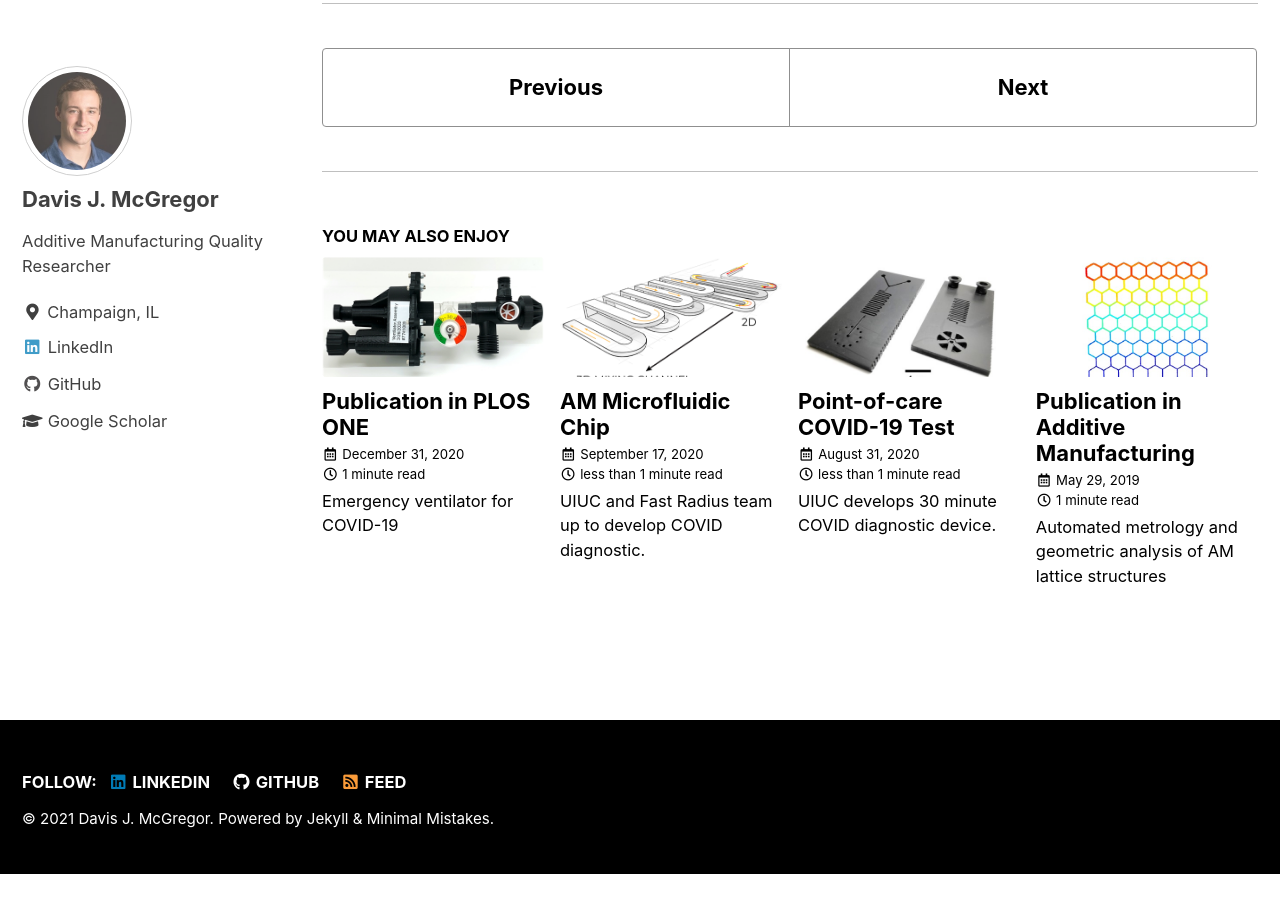
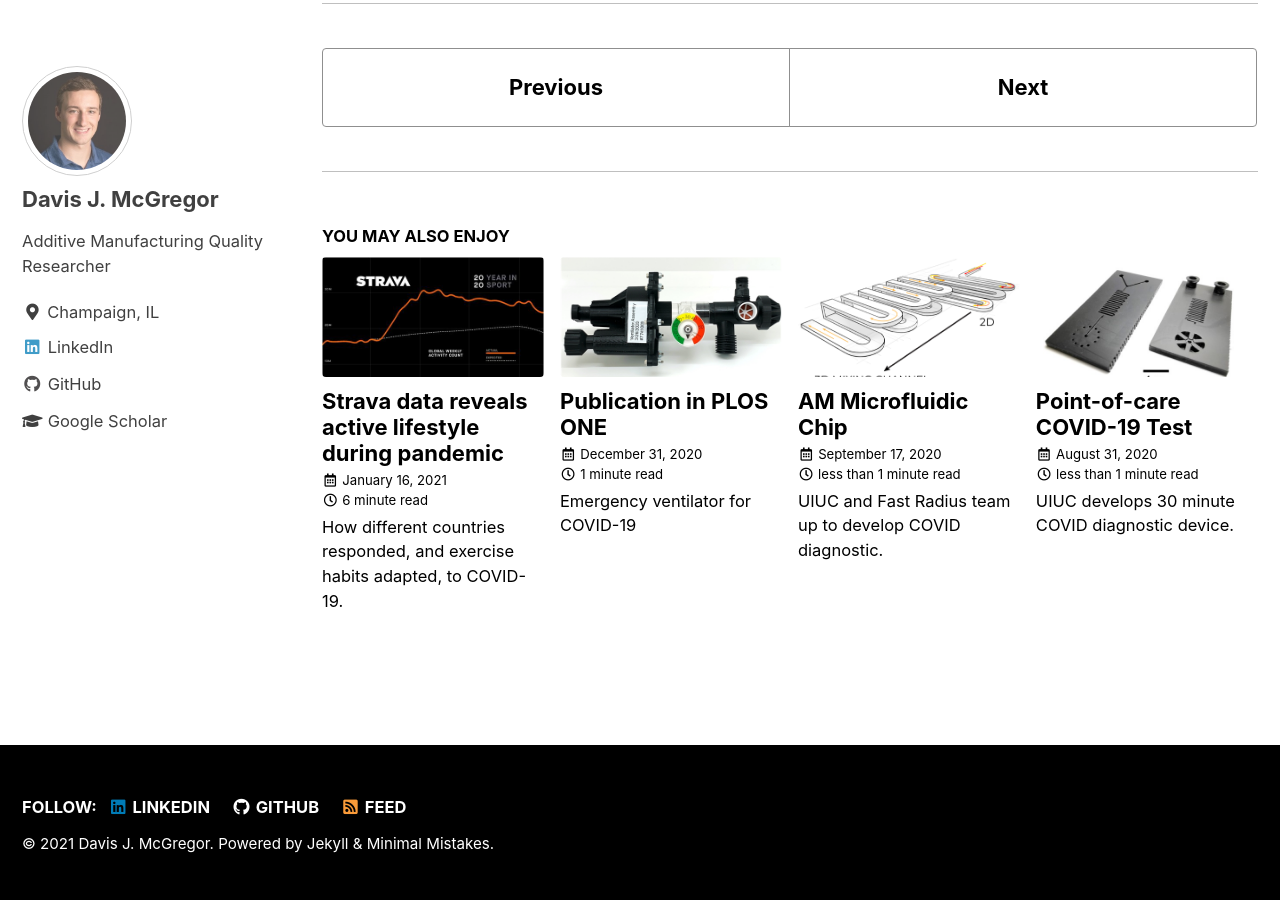
Before and after one commit to djmcgregor/djmcgregor.github.io, a Jekyll site: the page built from _posts/2020-09-24-aequs-rapidvent-production.md, in a window 1280 px wide and 900 px high, scrolled down 1899 px. Built offline with Jekyll 4.4.1, drawn with Linux system fonts in a browser that asks for light colours; cached includes are drawn as plain includes; before the commit the page ends 2774 px from its top, so only the background shows below that.

Commit message:
publish strava year in sport 2020

```diff
--- a/_posts/2020-09-24-aequs-rapidvent-production.md
+++ b/_posts/2020-09-24-aequs-rapidvent-production.md
@@ -10,8 +10,7 @@ excerpt: UIUC RapidVent will be saving lives in India.
 ---
 
 <figure>
-    <a href="/assets/images/posts/2020-09-24-AQOventbanner.png">
-    <img src="/assets/images/posts/2020-09-24-AQOventbanner.png"></a>
+    <img src="/assets/images/posts/2020-09-24-AQOventbanner.png">
     <figcaption>AQovent by Aequs, based on the UIUC RapidVent design.</figcaption>
 </figure>
 
--- /dev/null
+++ b/_posts/2021-01-16-strava-report-pandemic-edition.md
@@ -0,0 +1,103 @@
+---
+title: "Strava data reveals active lifestyle during pandemic"
+tags:
+    - Athletics
+    - COVID-19
+header:
+    teaser: /assets/images/posts/2021-01-16-strava_report_shows_active_lifestyle_during_pandemic500x300.jpg
+    og_image: /assets/images/posts/2021-01-16-strava_report_shows_active_lifestyle_during_pandemic500x300.jpg
+excerpt: How different countries responded, and exercise habits adapted, to COVID-19.
+---
+<figure>
+    <img src="/assets/images/posts/2021-01-16-strava_report_shows_active_lifestyle_during_pandemic.jpg">
+</figure>
+
+### Strava Report (COVID edition)
+The 2020 Strava Year in Sport data report is in, and it provides some interesting insights into how the endurance community across the world has responded to the COVID-19 pandemic. For those not familiar, Strava is an online platform for tracking exercise activities and has a few social network features. It is currently the leading social platform for athletes, and largest sports community in the world with over 73 million athletes. Individuals can record or upload their own activities, track their exercise progress over time, and share, view, and comment on other athletes’ activities. The platform is most popular with cycling, running, and triathlon communities, but many different types of activities can be recorded, including walking, hiking, skiing, yoga, and weightlifting. The 2020 report represents some (not everyone logs every activity on Strava) of the exercise activity levels of the 73+ million users, and how their exercise routines have changed from previous years.
+{: style="text-align: justify;"}
+
+### Active lifestyle during pandemic
+As daily routines were disrupted, many turned to exercise during the pandemic. There was a global boom in activity level, with users increasing activity frequency by 13%. Despite uploading more activities, the duration of each activity remained about the same, resulting in a 15% increase in yearly moving time. This increased activity level is especially apparent in the early stages of the pandemic when life was most disrupted. Now that people are adapting to remote work and many countries are reopening, activity levels appear to be returning to normal levels, but remain elevated from previous years.
+{: style="text-align: justify;"}
+
+Strava reports that users logged an average of 21.5 million activities per week in 2020, a 33% increase from 2019. Further, there were over 2 million new users joining the platform each month during 2020 (yes, over 24M new users since last year). There has also been an enormous growth in walking, hiking, and cross-training activities, such as kayaking, yoga, and weightlifting, on their platform. This is likely a compound effect of both more users on the platform, as well as increase in free time, focus on mental health, and desire to get outside the house.
+{: style="text-align: justify;"}
+
+### Activity levels during lockdown (March and April)
+<figure>
+    <img src="/assets/images/posts/2021-01-16-strava_report_data_by_country.jpg">
+    <figcaption>Weekly outdoor activities by country.</figcaption>
+</figure>
+
+The Strava report also provides some insights into how different countries responded to the virus. In countries with fewer restrictions on outdoor activities, such as the US, UK, Ireland, and Germany, outdoor activities skyrocketed. In the UK and Ireland, there was an 82% increase in outdoor activity levels. While this increase is likely inflated by the closure of indoor gyms during this time, elevated outdoor activity persisted through the rest of the summer, as exercise continued to be an outlet for individuals around the world.
+{: style="text-align: justify;"}
+
+<figure>
+    <img src="/assets/images/posts/2021-01-16-strava_report_france_activities.jpg">
+    <figcaption>Weekly outdoor cycling and running activity in France.</figcaption>
+</figure>
+
+Several countries like France, imposed time and distance restrictions on outdoor activities. Limited to one hour of activity within one kilometer of home, many French athletes turned from cycling to running during March and April. Once limitations were relaxed, athletes quickly jumped back on their bikes to enjoy the rest of the summer weather. This is especially interesting since many cyclists balk at the idea of running.
+{: style="text-align: justify;"}
+
+<figure>
+    <img src="/assets/images/posts/2021-01-16-strava_report_indoor_activity_spike.jpg">
+    <figcaption>Weekly indoor activities in countries with strict lockdowns.</figcaption>
+</figure>
+
+In Spain and Italy, strict lockdowns resulted in a 65% decrease in outdoor activity levels during March and April. At the same time, these countries saw a 3.6x increase in indoor activity levels, as athletes turned to indoor bike rides, treadmill runs, yoga, and weightlifting. Soon after restrictions were lifted, athletes were back outside to enjoy the fresh air with mostly solo activities.
+{: style="text-align: justify;"}
+
+### Routine shifts
+<figure>
+    <img src="/assets/images/posts/2021-01-16-strava_report_activity_start_times_USA.JPG">
+    <figcaption>Cycling and running activity start times changed in the US amid the pandemic.<br>
+    The change is more pronounced in the <a href="/assets/images/posts/2021-01-16-strava_report_activity_start_times_UK.JPG">UK and Ireland</a>.</figcaption>
+</figure>
+
+As people adjusted to new routines, workout schedules started to look a little different. Morning runs and bike rides tended to start later in the day, and activities in general were spread throughout the day more than in 2019, no longer crammed in short windows outside of work hours. Further, training loads were spread out more evenly throughout the week, as opposed to being concentrated on the weekend.
+{: style="text-align: justify;"}
+
+<figure>
+    <img src="/assets/images/posts/2021-01-16-strava_report_activity_growth.jpg">
+</figure>
+
+Perhaps the most surprising statistic is how much more women increased their exercise regimen than men. Across all age groups worldwide, women increased the number of activities logged in 2020 from 2019 by 30%, compared to men at 13%. The same trend persists in the US, with the largest increase for both genders occurring in the 18-29 age group.
+{: style="text-align: justify;"}
+
+### Competition
+2020 also saw the cancellation of nearly all in-person races and mass start events, including marathons, 5Ks, cycling races, and a handful of triathlons. However, the competitive spirit of the endurance community remained, and athletes found new ways to compete virtually. Virtual races saw an all-time high in participation. Strava had almost 1.2 million members join the May 5K challenge, marking a new record for the company. Other, traditionally in-person race companies began offering more virtual races, complete with shipment of the usual race swag and finisher medal.
+{: style="text-align: justify;"}
+
+<figure>
+    <img src="/assets/images/posts/2021-01-16-strava_report_koms.jpg">
+    <figcaption>Turnover of of fastest segment titles in 2020 was more frequent than in 2019.</figcaption>
+</figure>
+
+Similarly, informal competition saw new heights. Strava tracks the fastest athletes to complete specific segments or small stretches of a workout path that is frequented by many athletes, such as the running path around the park or the bike route down the block. The male and female leaders for these segments claim the title of KOM (King of the Mountain) or QOM (Queen of the Mountain) for cycling, or CR (Course Record) for running. These titles saw a record number of turnovers in 2020, up over 34% from 2019. With these turnovers, there was only a 27% chance that the top two leaders on any given segment, thought of as the two competing for bragging rights, were following each other on Strava, meaning competition was not just between friends but within the community.
+{: style="text-align: justify;"}
+
+<figure>
+    <img src="/assets/images/posts/2021-01-16-strava_report_challenge_joins.jpg">
+    <figcaption>Athletes joined 2-3x as many virtual competitions in 2020 than in 2019.</figcaption>
+</figure>
+
+Competitive athletes continued to compete in the absence of official races, and competition within the community was fostered virtually. Lower stakes virtual competitions replaced social group activities, and Strava saw 2-3x more virtual challenges joined by their members in 2020 than in 2019.
+{: style="text-align: justify;"}
+
+<figure>
+    <img src="/assets/images/posts/2021-01-16-strava_report_solo_marathons.JPG">
+    <figcaption>44% of all marathons in 2020 were run solo, compared to just 14% in 2019.</figcaption>
+</figure>
+
+With the cancellation of official marathons, there were fewer 26.2 mile runs logged in 2020 than in 2019, although there were still several hundred thousand. What's impressive, is that 44% of these marathons were run solo, compared to just 14% in 2019. In April, during the height of the pandemic, we saw as much as 76% of marathons were endured solo. There were even a couple marathons logged on balconies, driveways, and other incredibly small loops [[1](https://www.cnbc.com/2020/04/01/elisha-nochomovitz-ran-marathon-on-his-balcony-amid-covid-19-pandemic.html), [2](https://www.runnersworld.com/uk/news/a31973701/runner-half-marathon-balcony/), [3](https://www.runnersworld.com/news/a32347038/marathons-novelty-runs-during-coronavirus/)]. Further, for users active since at least 2019, 55% logged a personal best time in their 5K, 10K, half marathon, or marathon distances in 2020.
+{: style="text-align: justify;"}
+
+### Summary
+Countries around the world responded to COVID-19 in various ways, imposing lockdowns, curfews, work from home policies, and social distancing guidelines. Data recorded by millions of users on the Strava platform indicates that despite these restrictions, exercise remains an essential part of our lifestyle. Users became more creative with how they worked out, and on average spent 15% more time being active than in 2019. Workout times shifted to accommodate new work lifestyles, and in-person races were replaced by virtual competitions.
+{: style="text-align: justify;"}
+
+It is difficult to know for certain the causes of the 2020 Strava trends we observe. The increasing popularity of Strava is an obvious confounding variable; however, many events correlate very well with COVID milestones. Data from the 2021 and 2022 Strava Year in Sport reports will help identify trends related to increased users and interest in logging activities online, versus short-term behavioral changes related to the pandemic.
+{: style="text-align: justify;"}
+
+You can access the Strava report directly from [https://blog.strava.com/press/yis2020/](https://blog.strava.com/press/yis2020/)
```
Also changed, not shown: _posts/2020-09-17-covid-test_am_chip.md (+1 -1 lines), assets/images/posts/2021-01-16-strava_report_activity_growth.jpg (added), assets/images/posts/2021-01-16-strava_report_activity_start_times_UK.JPG (added), assets/images/posts/2021-01-16-strava_report_activity_start_times_USA.JPG (added), assets/images/posts/2021-01-16-strava_report_challenge_joins.jpg (added), assets/images/posts/2021-01-16-strava_report_data_by_country.jpg (added), assets/images/posts/2021-01-16-strava_report_france_activities.jpg (added), assets/images/posts/2021-01-16-strava_report_indoor_activity_spike.jpg (added), assets/images/posts/2021-01-16-strava_report_koms.jpg (added), assets/images/posts/2021-01-16-strava_report_shows_active_lifestyle_during_pandemic.jpg (added), assets/images/posts/2021-01-16-strava_report_shows_active_lifestyle_during_pandemic500x300.jpg (added), assets/images/posts/2021-01-16-strava_report_solo_marathons.JPG (added).
